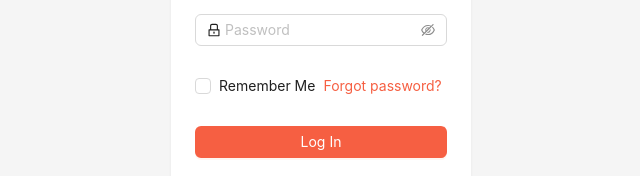
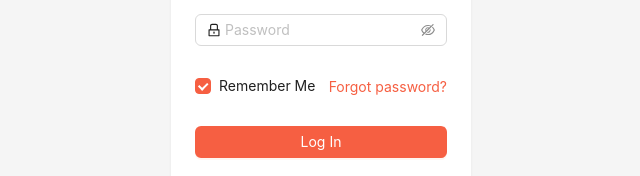
Before and after one commit to dev-hans-programmer/microservice-admin-ui, a React (Vite) app: page /auth/login in a window 1280 px wide. Shown: the part 381-557 px from the top of the page, without its empty margins (319-959 px from the left). Built offline with nearby package versions, Linux system fonts and the light colour scheme.

Commit message:
COmpleted login form UI

```diff
--- a/src/index.css
+++ b/src/index.css
@@ -12,3 +12,7 @@
   -webkit-font-smoothing: antialiased;
   -moz-osx-font-smoothing: grayscale;
 }
+#forgot-password-link {
+  padding-top: 6px;
+  font-size: 14px;
+}
--- a/src/pages/login/index.tsx
+++ b/src/pages/login/index.tsx
@@ -1,10 +1,9 @@
-import { Button, Card, Checkbox, Form, Input, Layout, Space } from 'antd';
+import { Button, Card, Checkbox, Flex, Form, Input, Layout, Space } from 'antd';
 import { LockFilled, LockOutlined, UserOutlined } from '@ant-design/icons';
 import Logo from '../../components/icons/logo';
 
 function LoginPage() {
    return (
-      <>
       <Layout
          style={{ height: '100vh', display: 'grid', placeItems: 'center' }}
       >
@@ -37,7 +36,7 @@ function LoginPage() {
                   </Space>
                }
             >
-                  <Form>
+               <Form initialValues={{ remember: true }}>
                   <Form.Item
                      name='username'
                      rules={[
@@ -47,10 +46,7 @@ function LoginPage() {
                         },
                      ]}
                   >
-                        <Input
-                           prefix={<UserOutlined />}
-                           placeholder='Username'
-                        />
+                     <Input prefix={<UserOutlined />} placeholder='Username' />
                   </Form.Item>
                   <Form.Item
                      name='password'
@@ -66,10 +62,15 @@ function LoginPage() {
                         placeholder='Password'
                      />
                   </Form.Item>
-                     <Form.Item>
+                  <Flex justify='space-between'>
+                     <Form.Item name='remember' valuePropName='checked'>
                         <Checkbox>Remember Me</Checkbox>
-                        <a href=''>Forgot password?</a>
                      </Form.Item>
+                     <a id='forgot-password-link' href=''>
+                        Forgot password?
+                     </a>
+                  </Flex>
+
                   <Form.Item>
                      <Button
                         style={{ width: '100%' }}
@@ -83,7 +84,6 @@ function LoginPage() {
             </Card>
          </Space>
       </Layout>
-      </>
    );
 }
 
```
Lines whose indentation alone changed are shown as unchanged.
